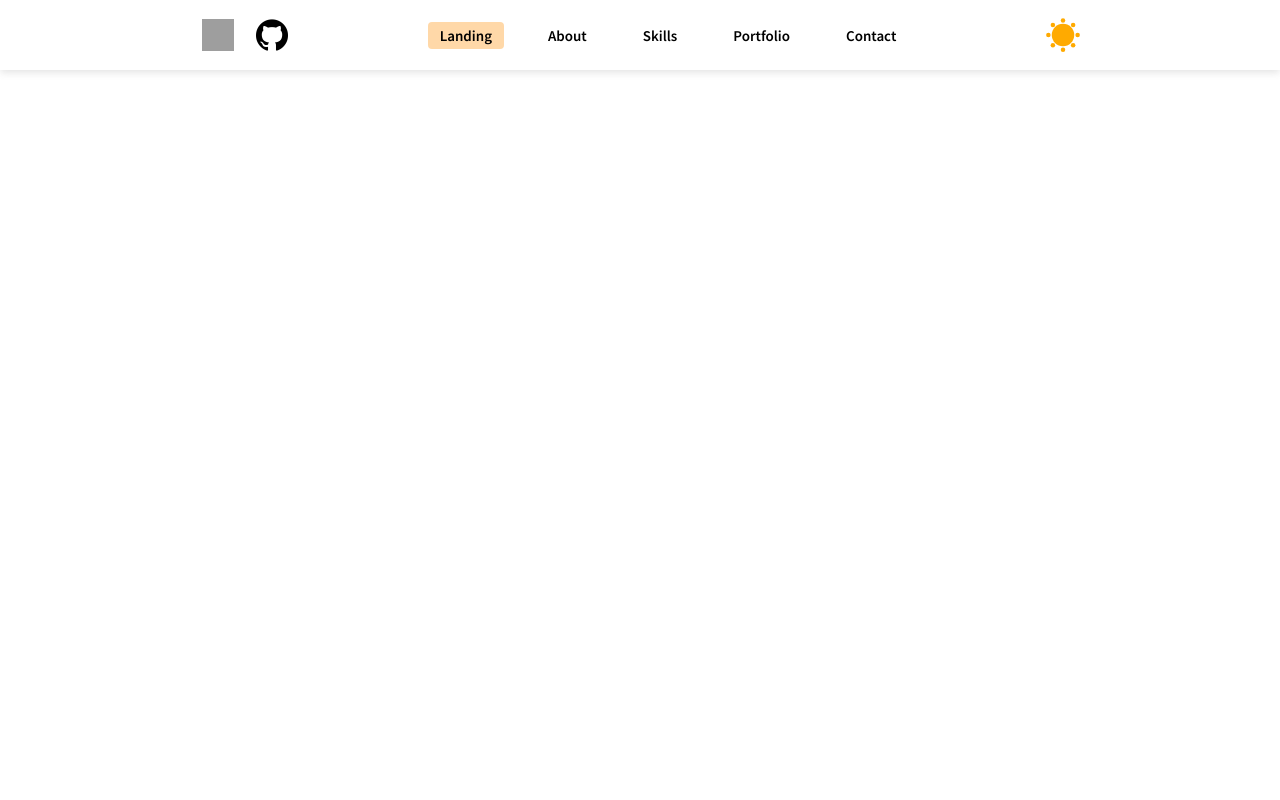
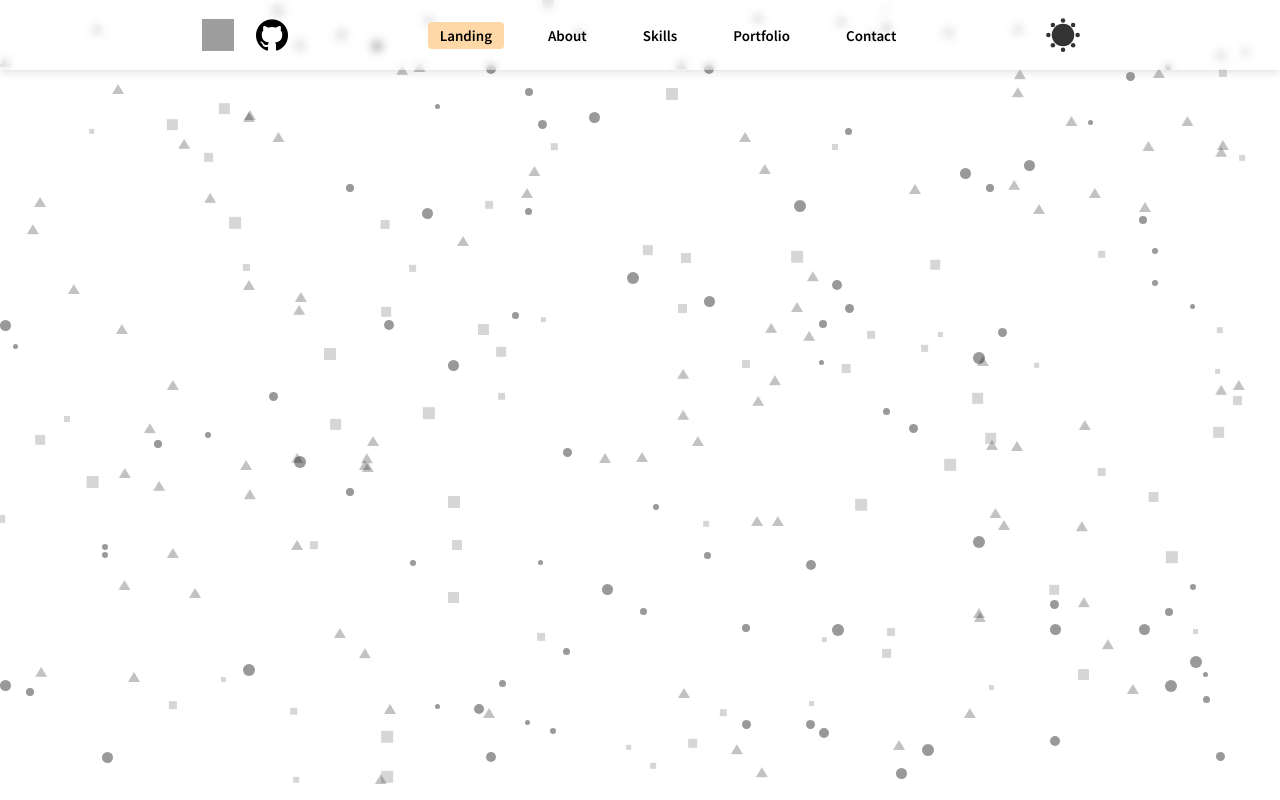
Before and after one commit to yhadari/portfolio, a Vue app: page / in a window 1280 px wide. Built offline with nearby package versions, Linux system fonts and the light colour scheme; grey boxes are pictures that could not be loaded.

Commit message:
add background

```diff
--- a/src/App.vue
+++ b/src/App.vue
@@ -1,10 +1,12 @@
 <script setup>
 import TheBackground from "./components/TheBackground.vue";
 import TheNavBar from "./components/TheNavBar.vue";
+import Test from "./components/Test.vue";
 </script>
 <template>
   <div>
-    <TheBackground />
+    <!-- <TheBackground /> -->
+    <Test />
     <TheNavBar />
   </div>
 </template>
--- /dev/null
+++ b/src/components/Test.vue
@@ -0,0 +1,211 @@
+<script setup>
+import { ref } from "vue";
+import { useThemeStore } from "../stores/Theme";
+
+const themeStore = useThemeStore();
+
+const shapes = ref([]);
+
+function scaleUp(shape) {
+  shape.size *= 2.2;
+}
+
+function scaleDown(shape) {
+  shape.size /= 2.2;
+}
+
+function generateDelay() {
+  return Math.floor(Math.random() * 10) / 10;
+}
+
+for (let i = 0; i < 260; i++) {
+  const shapeType = Math.floor(Math.random() * 3);
+  const shapeSize = Math.floor(Math.random() * 8) + 5;
+  const x = Math.floor(Math.random() * 98);
+  const y = Math.floor(Math.random() * 98);
+  const delay = generateDelay();
+
+  let shape;
+  switch (shapeType) {
+    case 0:
+      shape = {
+        type: "circle",
+        size: shapeSize,
+        x,
+        y,
+        delay,
+      };
+      break;
+    case 1:
+      shape = {
+        type: "square",
+        size: shapeSize,
+        x,
+        y,
+        delay,
+      };
+      break;
+    case 2:
+      shape = {
+        type: "pentagon",
+        size: shapeSize,
+        x,
+        y,
+        delay,
+      };
+      break;
+    default:
+      break;
+  }
+
+  shapes.value.push(shape);
+}
+</script>
+
+<template>
+  <div
+    :class="`container ${
+      themeStore.light_theme ? 'light-theme' : 'dark-theme'
+    }`"
+  >
+    <div v-for="shape in shapes" :key="shape.type + shape.x + shape.y">
+      <div
+        :class="`shape ${shape.type}`"
+        :style="{
+          width: `${shape.size}px`,
+          height: `${shape.size}px`,
+          left: `${shape.x}%`,
+          top: `${shape.y}%`,
+          animationDelay: `${shape.delay}s`,
+        }"
+        @mouseover="scaleUp(shape)"
+        @mouseleave="scaleDown(shape)"
+      ></div>
+    </div>
+  </div>
+</template>
+
+<style scoped>
+.container {
+  width: 100%;
+  height: 100vh;
+}
+.light-theme {
+  background-color: #fff;
+}
+.dark-theme {
+  background-color: rgba(0, 0, 0, 0.9);
+}
+.shape {
+  position: absolute;
+  opacity: 0.8;
+  will-change: transform;
+  transition: all 0.3s;
+}
+
+.light-theme .circle {
+  border-radius: 50%;
+  background-color: rgba(0, 0, 0, 0.5);
+}
+.dark-theme .circle {
+  border-radius: 50%;
+  background-color: rgba(255, 255, 255, 0.5);
+}
+
+.light-theme .square {
+  background-color: rgba(0, 0, 0, 0.2);
+}
+.dark-theme .square {
+  background-color: rgba(255, 255, 255, 0.2);
+}
+
+.light-theme .pentagon {
+  border-style: solid;
+  border-width: 0 6.25px 10px 6.25px;
+  border-color: transparent transparent rgba(0, 0, 0, 0.3) transparent;
+}
+.dark-theme .pentagon {
+  border-style: solid;
+  border-width: 0 6.25px 10px 6.25px;
+  border-color: transparent transparent rgba(255, 255, 255, 0.3) transparent;
+}
+
+@keyframes _circle {
+  0% {
+    transform: translate3d(0, 0, 0);
+  }
+  20% {
+    transform: translate3d(4px, 4px, -4px);
+  }
+  40% {
+    transform: translate3d(-4px, 4px, 4px);
+  }
+  60% {
+    transform: translate3d(4px, -4px, 4px);
+  }
+  80% {
+    transform: translate3d(-4px, 4px, 4px);
+  }
+  100% {
+    transform: translate3d(0, 0, 0);
+  }
+}
+@keyframes _square {
+  0% {
+    transform: translate3d(0, 0, 0);
+  }
+  20% {
+    transform: translate3d(-4px, 4px, 4px);
+  }
+  40% {
+    transform: translate3d(4px, 4px, -4px);
+  }
+  60% {
+    transform: translate3d(-4px, 4px, 4px);
+  }
+  80% {
+    transform: translate3d(4px, -4px, 4px);
+  }
+  100% {
+    transform: translate3d(0, 0, 0);
+  }
+}
+
+@keyframes _pentagon {
+  0% {
+    transform: translate3d(0, 0, 0);
+  }
+  20% {
+    transform: translate3d(4px, -4px, 4px);
+  }
+  40% {
+    transform: translate3d(-4px, 4px, 4px);
+  }
+  60% {
+    transform: translate3d(4px, 4px, -4px);
+  }
+  80% {
+    transform: translate3d(-4px, 4px, 4px);
+  }
+  100% {
+    transform: translate3d(0, 0, 0);
+  }
+}
+
+.circle,
+.square,
+.pentagon {
+  animation-duration: 1.6s;
+  animation-timing-function: ease-in-out;
+  animation-iteration-count: infinite;
+}
+.circle {
+  animation-name: _cirle;
+}
+.square {
+  animation-name: _square;
+}
+.pentagon {
+  animation-name: _pentagon;
+}
+</style>
--- a/src/components/TheBackground.vue
+++ b/src/components/TheBackground.vue
@@ -30,7 +30,7 @@ const xOff = 0.00125;
 const yOff = 0.00125;
 const zOff = 0.0005;
 const darkBackgroundColor = "hsla(0,0%,0%)";
-const lightBackgroundColor = "hsla(200, 100%, 96%)";
+const lightBackgroundColor = "hsla(0, 100%, 100%)";
 
 let container;
 let canvas;
--- a/src/components/TheNavBar.vue
+++ b/src/components/TheNavBar.vue
@@ -130,7 +130,7 @@ a {
   box-shadow: inset calc(var(--toggleSize) * 0.33)
     calc(var(--toggleSize) * -0.25) 0;
   border-radius: 999px;
-  color: hsl(240, 100%, 95%);
+  color: rgba(255, 255, 255, 0.8);
 
   transition: all 400ms;
 }
@@ -141,7 +141,7 @@ a {
   --offset-diagonal: calc(var(--toggleSize) * 0.45);
 
   transform: scale(0.75);
-  color: hsl(40, 100%, 50%);
+  color: rgba(0, 0, 0, 0.8);
   box-shadow: inset 0 0 0 var(--toggleSize),
     calc(var(--offset-orthogonal) * -1) 0 0 var(--ray-size),
     var(--offset-orthogonal) 0 0 var(--ray-size),
```
